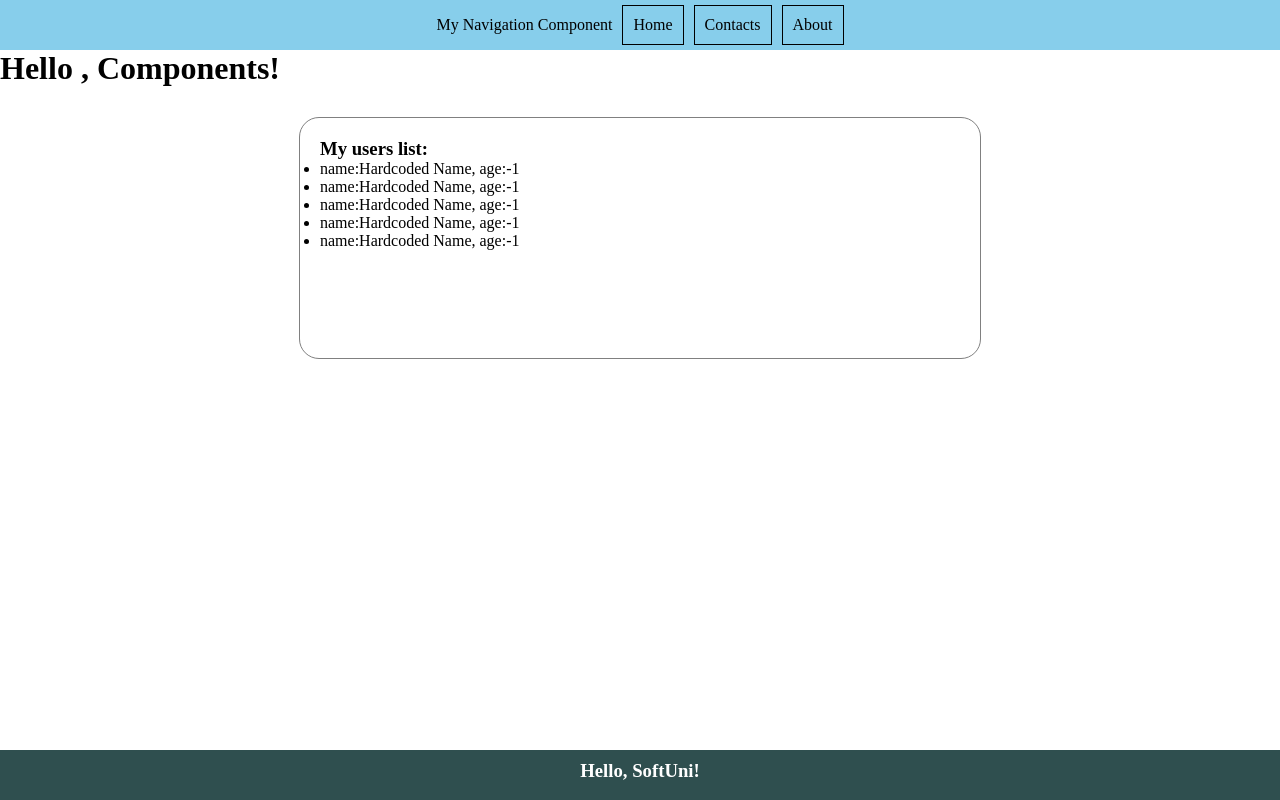
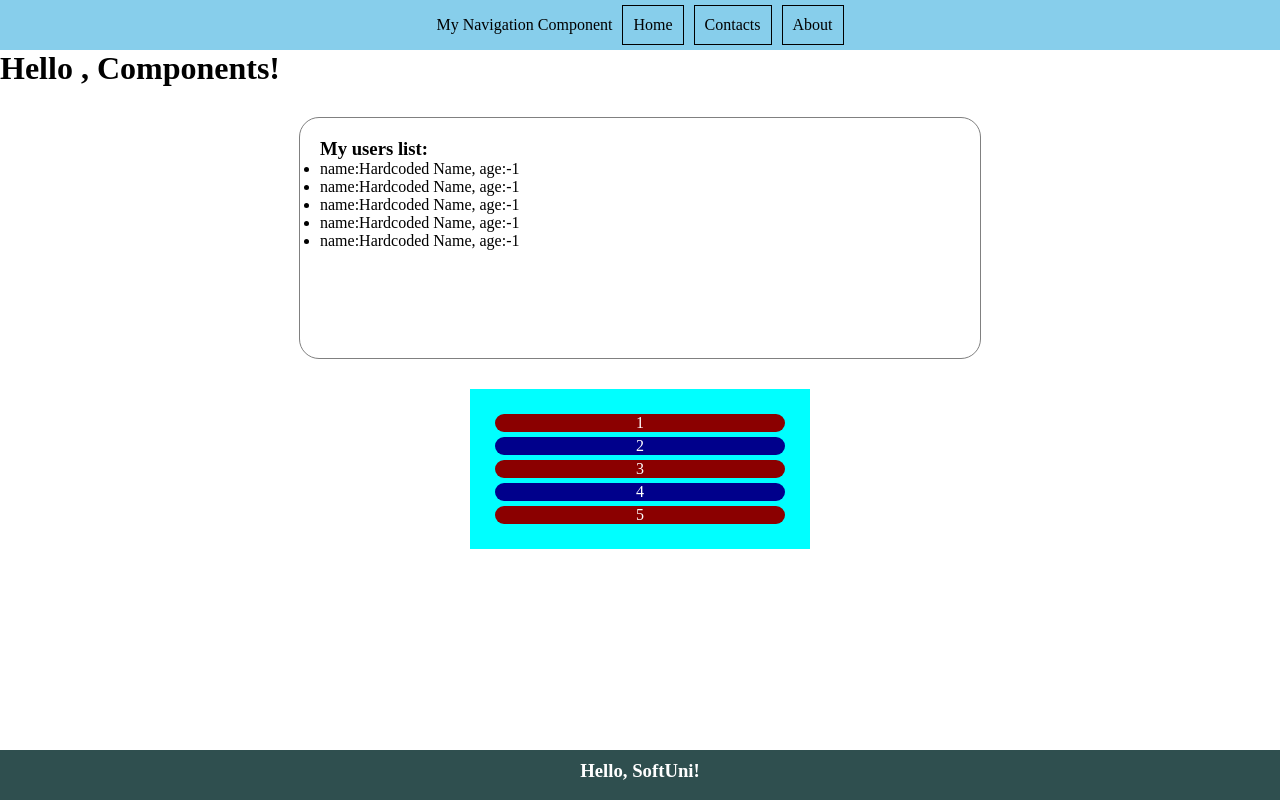
Before and after one commit to venerageorgieva/Angular-SoftUni-Course, an Angular app in the folder Components/demo-app/: page / in a window 1280 px wide. Built offline with nearby package versions, Linux system fonts and the light colour scheme.

Commit message:
add numbers box

```diff
--- a/Components/demo-app/src/app/app.component.css
+++ b/Components/demo-app/src/app/app.component.css
@@ -0,0 +1,25 @@
+#numbers-wrapper {
+  background-color: aqua;
+  padding: 20px;
+  margin: 0 auto;
+  width: 300px;
+  height: fit-content;
+}
+
+.num {
+  background-color: darkblue;
+  border-radius: 20px;
+  margin: 5px;
+  color: white;
+  text-align: center;
+}
+
+.blue{
+    background-color: darkblue;
+
+}
+
+.red{
+    background-color: darkred;
+
+}
--- a/Components/demo-app/src/app/app.component.html
+++ b/Components/demo-app/src/app/app.component.html
@@ -1,5 +1,14 @@
 <app-navigation-bar />
 <h1>Hello , Components!</h1>
 <app-user-list />
+<div id="numbers-wrapper">
+  @for (n of numbers; track $index) {
+     @if (n % 2===0) {
+  <div class="num blue">{{ n }}</div>
+  } @else {
+    <div class="num red">{{ n }}</div>
+}
+  }
+</div>
 
 <app-footer />
--- a/Components/demo-app/src/app/app.component.ts
+++ b/Components/demo-app/src/app/app.component.ts
@@ -18,4 +18,6 @@ import { UserListComponent } from './user-list/user-list.component';
 })
 export class AppComponent {
   title = 'demo-app';
+
+  numbers = [1,2,3,4,5]
 }
```
